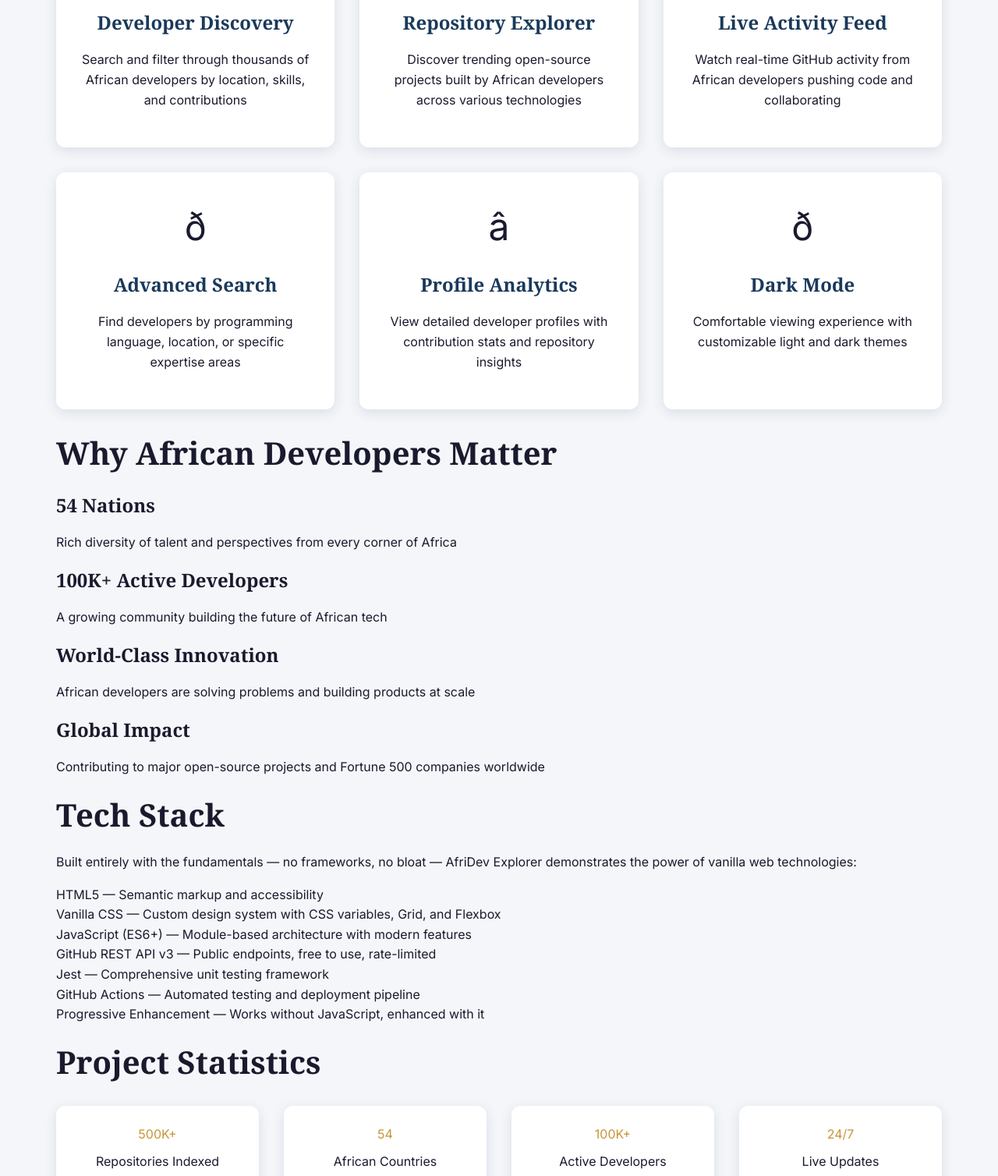
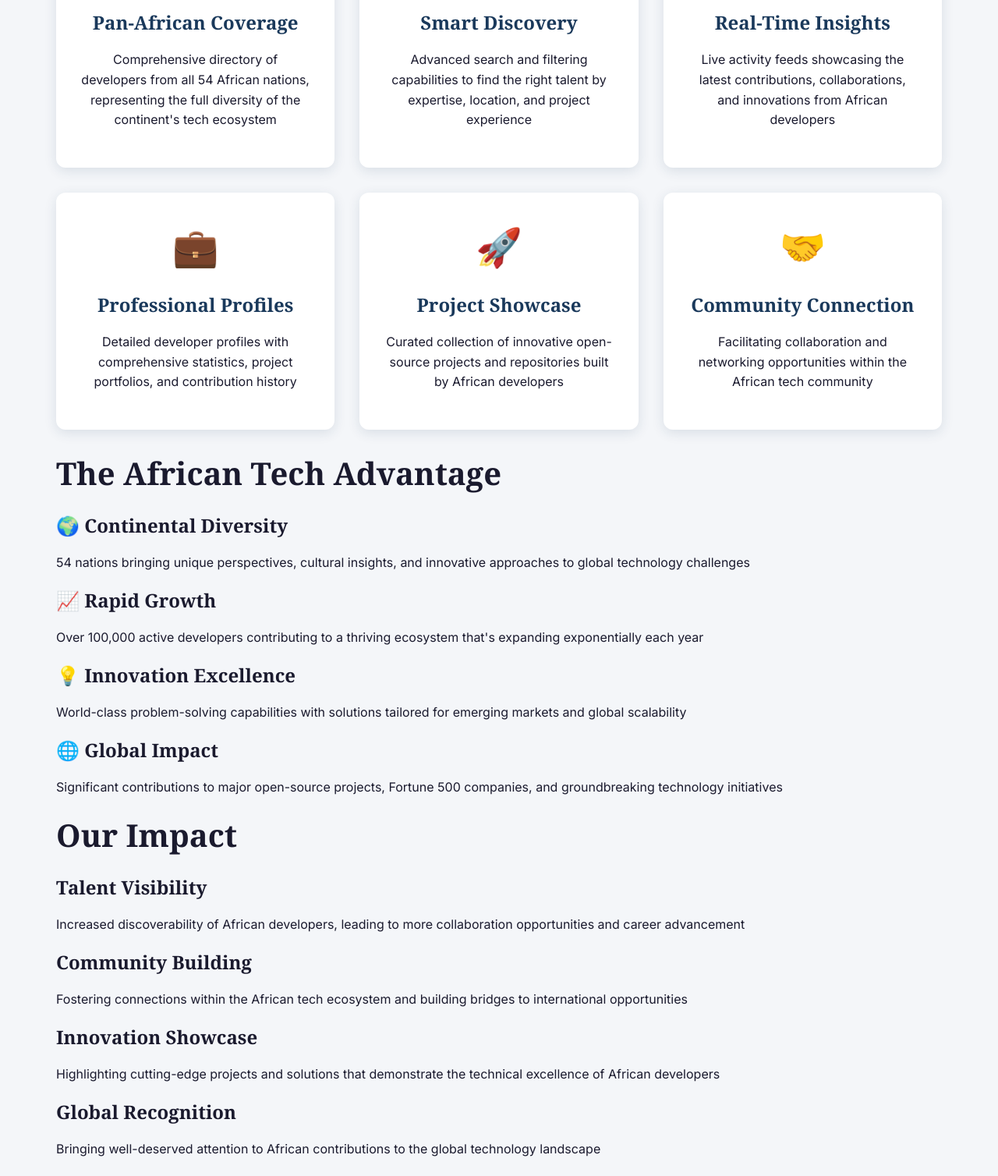
Before and after one commit to Mylesoft/afridev-explorer, a plain HTML site: page about.html in a window 1280 px wide. Shown: the part 780-2288 px from the top of the page at 78% size. Drawn offline with Linux system fonts and the light colour scheme.

Commit message:
Professional redesign of about page and navbar improvements
- Rewrite about page with professional content focused on mission and impact
- Remove tech stack section for broader audience appeal
- Add new sections: What We Offer, African Tech Advantage, Our Impact, Join Community
- Remove navbar underline line for cleaner appearance
- Improve content structure with better messaging and professional tone
- Add emojis for visual appeal and better user engagement

```diff
--- a/about.html
+++ b/about.html
@@ -71,44 +71,44 @@
     <section class="content-section">
       <div class="container">
         <h2>Our Mission</h2>
-        <p>AfriDev Explorer is built to make African developer talent visible and accessible globally. The African tech ecosystem is vibrant, innovative, and growing — but African developers often struggle to gain international visibility and opportunities.</p>
-        <p>This platform aggregates profiles and open-source contributions from across the continent, making it easy to discover talent and celebrate African innovation.</p>
+        <p>AfriDev Explorer is dedicated to showcasing the exceptional talent and innovation emerging from across the African continent. We believe that African developers deserve global recognition and access to opportunities that match their skills and potential.</p>
+        <p>Our platform serves as a bridge between African tech talent and the global community, making it easier for companies, collaborators, and enthusiasts to discover the incredible work being done by developers in all 54 African nations.</p>
       </div>
     </section>
 
     <section class="content-section">
       <div class="container">
-        <h2>Key Features</h2>
+        <h2>What We Offer</h2>
         <div class="features-grid">
           <div class="feature-card">
-            <div class="feature-icon">ð</div>
-            <h3>Developer Discovery</h3>
-            <p>Search and filter through thousands of African developers by location, skills, and contributions</p>
+            <div class="feature-icon">🌍</div>
+            <h3>Pan-African Coverage</h3>
+            <p>Comprehensive directory of developers from all 54 African nations, representing the full diversity of the continent's tech ecosystem</p>
           </div>
           <div class="feature-card">
-            <div class="feature-icon">â¤</div>
-            <h3>Repository Explorer</h3>
-            <p>Discover trending open-source projects built by African developers across various technologies</p>
+            <div class="feature-icon">🔍</div>
+            <h3>Smart Discovery</h3>
+            <p>Advanced search and filtering capabilities to find the right talent by expertise, location, and project experience</p>
           </div>
           <div class="feature-card">
-            <div class="feature-icon">â£</div>
-            <h3>Live Activity Feed</h3>
-            <p>Watch real-time GitHub activity from African developers pushing code and collaborating</p>
+            <div class="feature-icon">📊</div>
+            <h3>Real-Time Insights</h3>
+            <p>Live activity feeds showcasing the latest contributions, collaborations, and innovations from African developers</p>
           </div>
           <div class="feature-card">
-            <div class="feature-icon">ð</div>
-            <h3>Advanced Search</h3>
-            <p>Find developers by programming language, location, or specific expertise areas</p>
+            <div class="feature-icon">💼</div>
+            <h3>Professional Profiles</h3>
+            <p>Detailed developer profiles with comprehensive statistics, project portfolios, and contribution history</p>
           </div>
           <div class="feature-card">
-            <div class="feature-icon">â</div>
-            <h3>Profile Analytics</h3>
-            <p>View detailed developer profiles with contribution stats and repository insights</p>
+            <div class="feature-icon">🚀</div>
+            <h3>Project Showcase</h3>
+            <p>Curated collection of innovative open-source projects and repositories built by African developers</p>
           </div>
           <div class="feature-card">
-            <div class="feature-icon">ð</div>
-            <h3>Dark Mode</h3>
-            <p>Comfortable viewing experience with customizable light and dark themes</p>
+            <div class="feature-icon">🤝</div>
+            <h3>Community Connection</h3>
+            <p>Facilitating collaboration and networking opportunities within the African tech community</p>
           </div>
         </div>
       </div>
@@ -116,23 +116,23 @@
 
     <section class="content-section">
       <div class="container">
-        <h2>Why African Developers Matter</h2>
+        <h2>The African Tech Advantage</h2>
         <div class="reason-cards">
           <div class="card">
-            <h3>54 Nations</h3>
-            <p>Rich diversity of talent and perspectives from every corner of Africa</p>
+            <h3>🌍 Continental Diversity</h3>
+            <p>54 nations bringing unique perspectives, cultural insights, and innovative approaches to global technology challenges</p>
           </div>
           <div class="card">
-            <h3>100K+ Active Developers</h3>
-            <p>A growing community building the future of African tech</p>
+            <h3>📈 Rapid Growth</h3>
+            <p>Over 100,000 active developers contributing to a thriving ecosystem that's expanding exponentially each year</p>
           </div>
           <div class="card">
-            <h3>World-Class Innovation</h3>
-            <p>African developers are solving problems and building products at scale</p>
+            <h3>💡 Innovation Excellence</h3>
+            <p>World-class problem-solving capabilities with solutions tailored for emerging markets and global scalability</p>
           </div>
           <div class="card">
-            <h3>Global Impact</h3>
-            <p>Contributing to major open-source projects and Fortune 500 companies worldwide</p>
+            <h3>🌐 Global Impact</h3>
+            <p>Significant contributions to major open-source projects, Fortune 500 companies, and groundbreaking technology initiatives</p>
           </div>
         </div>
       </div>
@@ -140,17 +140,25 @@
 
     <section class="content-section">
       <div class="container">
-        <h2>Tech Stack</h2>
-        <p>Built entirely with the fundamentals — no frameworks, no bloat — AfriDev Explorer demonstrates the power of vanilla web technologies:</p>
-        <ul class="tech-list">
-          <li><strong>HTML5</strong> — Semantic markup and accessibility</li>
-          <li><strong>Vanilla CSS</strong> — Custom design system with CSS variables, Grid, and Flexbox</li>
-          <li><strong>JavaScript (ES6+)</strong> — Module-based architecture with modern features</li>
-          <li><strong>GitHub REST API v3</strong> — Public endpoints, free to use, rate-limited</li>
-          <li><strong>Jest</strong> — Comprehensive unit testing framework</li>
-          <li><strong>GitHub Actions</strong> — Automated testing and deployment pipeline</li>
-          <li><strong>Progressive Enhancement</strong> — Works without JavaScript, enhanced with it</li>
-        </ul>
+        <h2>Our Impact</h2>
+        <div class="impact-stats">
+          <div class="impact-item">
+            <h3>Talent Visibility</h3>
+            <p>Increased discoverability of African developers, leading to more collaboration opportunities and career advancement</p>
+          </div>
+          <div class="impact-item">
+            <h3>Community Building</h3>
+            <p>Fostering connections within the African tech ecosystem and building bridges to international opportunities</p>
+          </div>
+          <div class="impact-item">
+            <h3>Innovation Showcase</h3>
+            <p>Highlighting cutting-edge projects and solutions that demonstrate the technical excellence of African developers</p>
+          </div>
+          <div class="impact-item">
+            <h3>Global Recognition</h3>
+            <p>Bringing well-deserved attention to African contributions to the global technology landscape</p>
+          </div>
+        </div>
       </div>
     </section>
 
@@ -180,15 +188,22 @@
 
     <section class="content-section">
       <div class="container">
-        <h2>About the Author</h2>
-        <div class="author-card">
-          <h3>Jonathan Ayany (Myles)</h3>
-          <p>Full-stack developer and advocate for African tech visibility. Built AfriDev Explorer to celebrate the amazing talent across the continent and create opportunities for collaboration and recognition.</p>
-          <div class="social-links">
-            <a href="https://github.com/jonathan-ayany" target="_blank" rel="noopener noreferrer">GitHub</a>
-            <a href="mailto:contact@afridev.explorer">Email</a>
-            <a href="https://linkedin.com/in/jonathan-ayany" target="_blank" rel="noopener noreferrer">LinkedIn</a>
-            <a href="https://twitter.com/jonathan_ayany" target="_blank" rel="noopener noreferrer">Twitter</a>
+        <h2>Join Our Community</h2>
+        <div class="join-community">
+          <p>Whether you're an African developer looking to showcase your work, a company seeking exceptional talent, or simply someone passionate about technology in Africa, AfriDev Explorer is your gateway to the continent's vibrant tech ecosystem.</p>
+          <div class="community-actions">
+            <div class="action-item">
+              <h3>For Developers</h3>
+              <p>Get discovered by global companies and collaborators. Your contributions deserve recognition.</p>
+            </div>
+            <div class="action-item">
+              <h3>For Organizations</h3>
+              <p>Find exceptional African talent for your projects. Access a diverse pool of skilled developers.</p>
+            </div>
+            <div class="action-item">
+              <h3>For Contributors</h3>
+              <p>Help us grow and improve the platform. Your feedback and contributions shape our future.</p>
+            </div>
           </div>
         </div>
       </div>
--- a/css/main.css
+++ b/css/main.css
@@ -96,15 +96,6 @@ em { font-style: italic; }
   color: var(--color-accent);
 }
 
-.nav-link.active::after {
-  content: '';
-  position: absolute;
-  bottom: -10px;
-  left: 0;
-  right: 0;
-  height: 3px;
-  background-color: var(--color-accent);
-}
 
 .dark-toggle {
   background: none;
```
